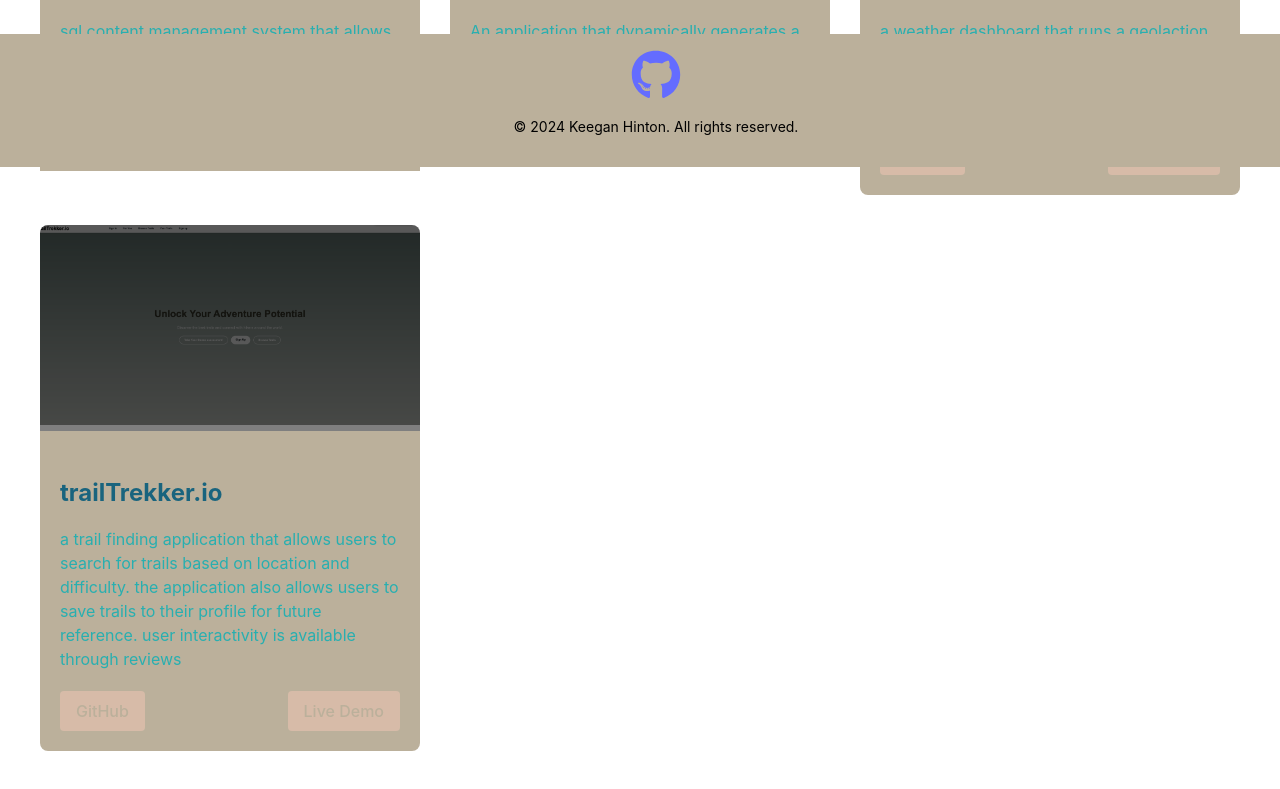
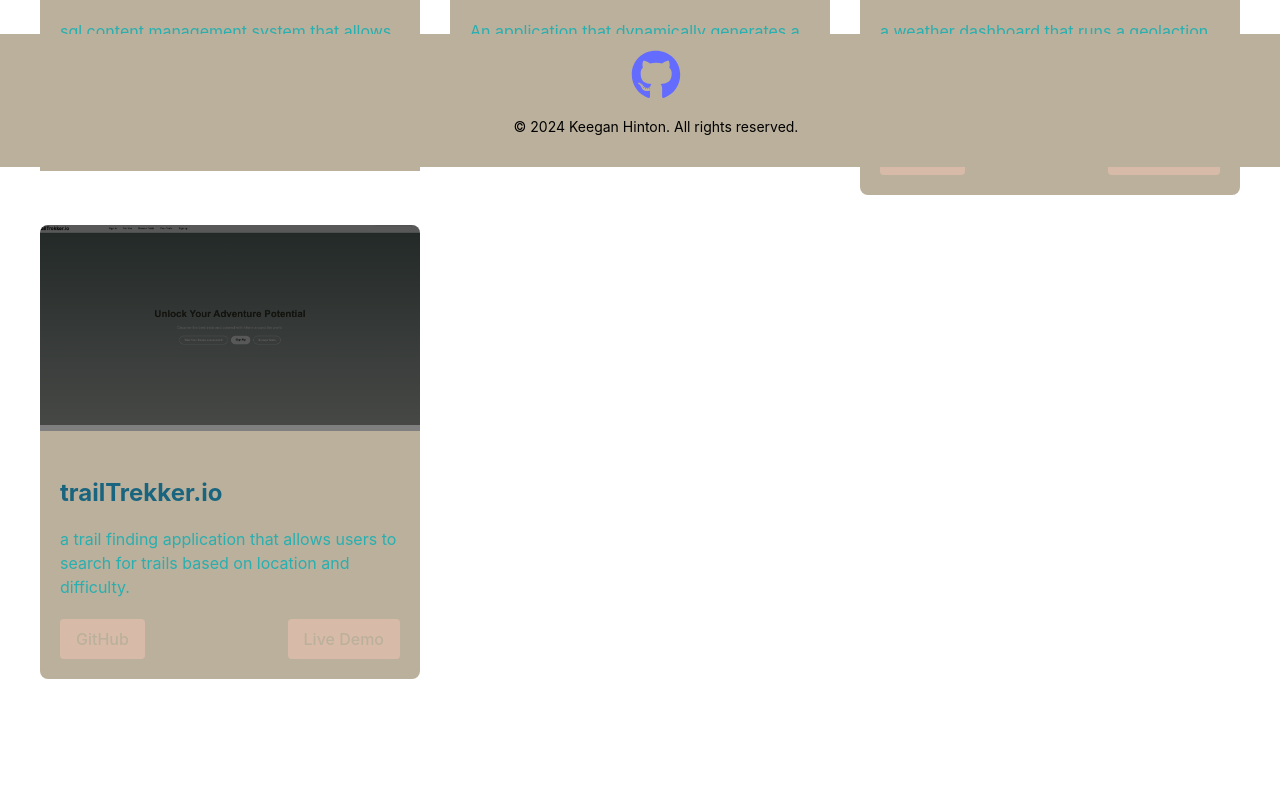
Before and after one commit to soibun-sol/React-Portfolio-Page, a React (Vite) app in the folder portfolio/: page /portfolio in a window 1280 px wide. Shown: the part 633-1422 px from the top of the page. Built offline with nearby package versions, Linux system fonts and the light colour scheme.

Commit message:
made changes to get the github buttons working

```diff
--- a/portfolio/src/pages/portfolio.jsx
+++ b/portfolio/src/pages/portfolio.jsx
@@ -11,14 +11,14 @@ function Portfolio() {
             title: "SQL Employee Tracker",
             description: "sql content management system that allows users to view and interact with information stored in a database via the command line.",
             image: project1Image,
-            link: "https://github.com/soibun-sol/psotgreSQL-Employee-Tracker",
+            github: "https://github.com/soibun-sol/psotgreSQL-Employee-Tracker",
             demo: "https://drive.google.com/file/d/1OQKY8MuDjJTFmVkrisVwvN3ogvwqmNUe/view?usp=sharing",
         },
         {
             title: "README Generator",
             description: "An application that dynamically generates a README.md file based on user input.",
             image: project2Image,
-            link: "https://github.com/soibun-sol/readeMe-Gen",
+            github: "https://github.com/soibun-sol/readeMe-Gen",
             demo:"https://drive.google.com/file/d/10R3yQ1PlNlXnVcy_tFYcmyeDTGt5XVCo/view?usp=sharing"
 
         },
@@ -26,13 +26,13 @@ function Portfolio() {
             title: "Weather Dashboard",
             description: "a weather dashboard that runs a geolaction api to display the current weather with a section to add and delete frequently visited pages for quicker access.",
             image: project4Image,
-            link: "https://soibun-sol.github.io/multi-search-dashboard/",
+            github: "https://soibun-sol.github.io/multi-search-dashboard/",
         },
         {
             title: "trailTrekker.io",
-            description: "a trail finding application that allows users to search for trails based on location and difficulty. the application also allows users to save trails to their profile for future reference. user interactivity is available through reviews",
+            description: "a trail finding application that allows users to search for trails based on location and difficulty.",
             image: project3Image,
-            link: "https://github.com/abbylemieux/trailTrekker.io",
+            github: "https://github.com/abbylemieux/trailTrekker.io",
         }
 
     ];
```
